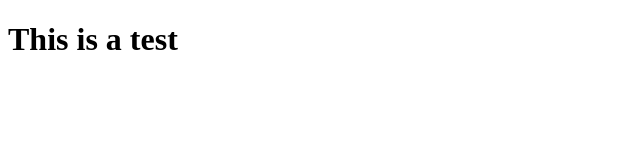
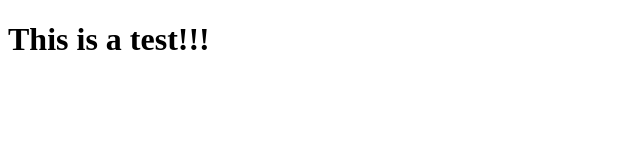
Before and after one commit to Gabeifeoluwa/github-test, a plain HTML site: page index.html in a window 1280 px wide. Shown: the full height of the page, 0-640 px from the left. Drawn offline with Linux system fonts and the light colour scheme.

Commit message:
new test with exclamations

```diff
--- a/index.html
+++ b/index.html
@@ -7,6 +7,6 @@
     <title>Document</title>
 </head>
 <body>
-    <h1>This is a test</h1>
+    <h1>This is a test!!!</h1>
 </body>
 </html>
```
